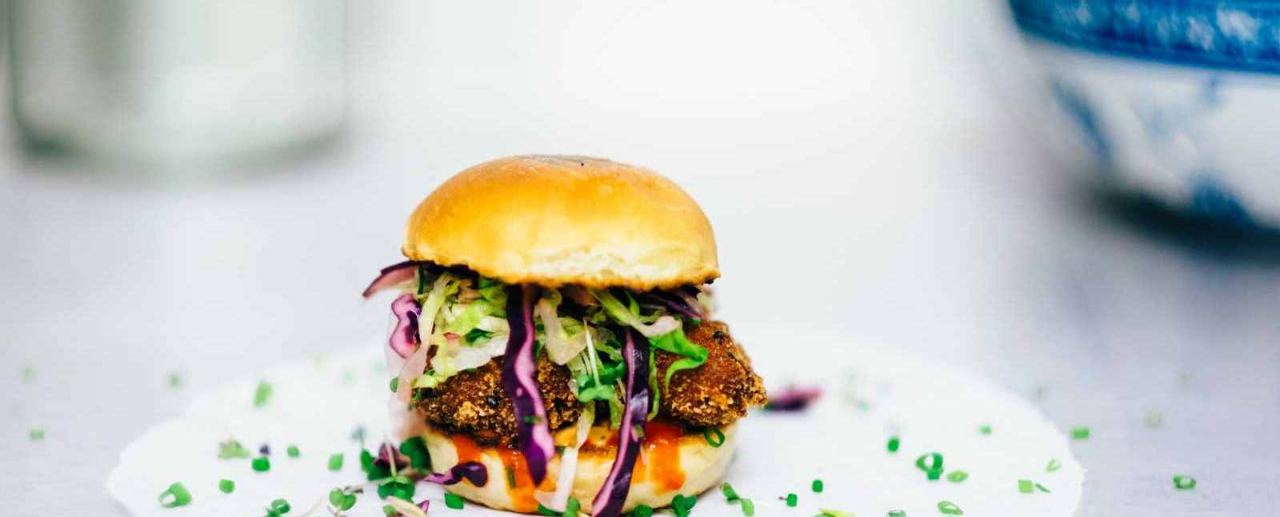
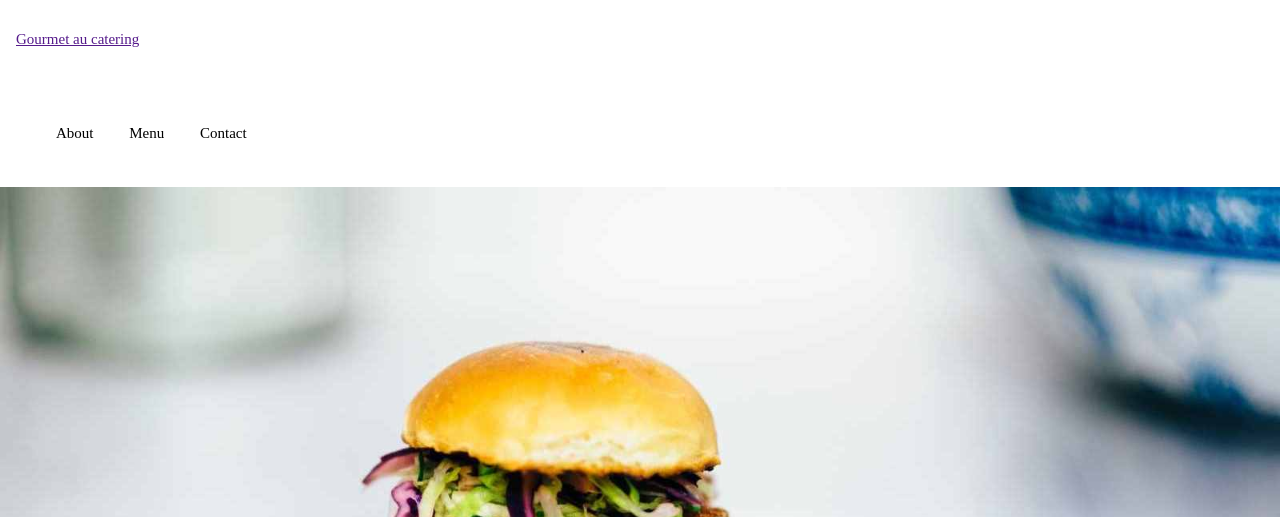
Before and after one commit to sulaimaan26/firsthtml, a plain HTML site: page index.html in a window 1280 px wide. Shown: the top 517 px of the page. Drawn offline with Linux system fonts and the light colour scheme.

Commit message:
Add files via upload

```diff
--- a/index.html
+++ b/index.html
@@ -6,6 +6,16 @@
 	<link rel="stylesheet" href="asset/style/main.css">
 </head>
 <body>
+	<header>
+		<nav class="row">
+				<a href="" class="button"> Gourmet au catering</a>
+			<ul class="menu">
+				<li class="button">About</li>
+				<li class="button">Menu</li>
+				<li class="button">Contact</li>
+			</ul>
+		</nav>
+	</header>
 	<div class="banner">
 		<img src="asset/image/banner.jpg" width="1600" height="800"/>
 		<div class="bannerin">
@@ -70,10 +80,10 @@
 			</div>
 		</div>
 	</div>
+	<footer>
 
+		<p>Copyright &copy; 2020 Devoloped by Me</p>
+	</footer>
 </body>
-<footer>
 
-	<p>Copyright &copy; 2020 Devoloped by Me</p>
-</footer>
 </html>
```
